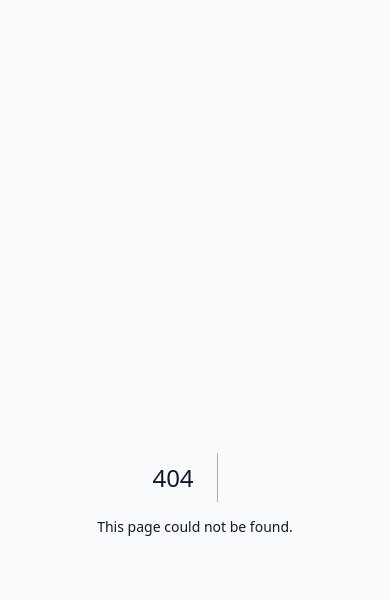
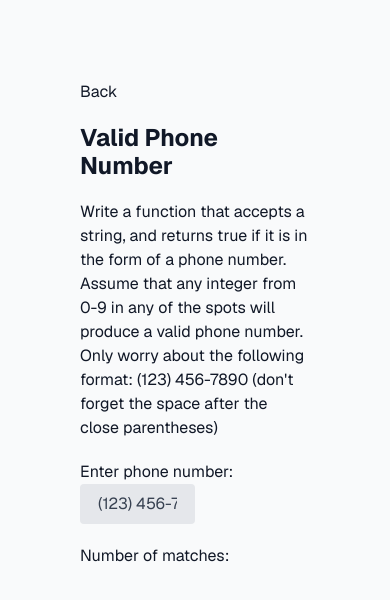
Before and after one commit to kmpronina/codewars, a Next.js app: page /pages/valid_phone_number in a window 390 px wide. Before the commit this address had no page. Shown: the top 600 px of the page. Built offline with nearby package versions, Linux system fonts and the light colour scheme.

Commit message:
Valid phone number task

```diff
--- a/app/page.tsx
+++ b/app/page.tsx
@@ -16,6 +16,7 @@ export default function Home() {
       <Link href="/pages/repeated_substring">Repeated Substring</Link>
       <Link href="/pages/strong_number">Strong Number</Link>
       <Link href="/pages/triangle_number_check">Triangle number check</Link>
+      <Link href="/pages/valid_phone_number">Valid Phone Number</Link>
     </main>
   );
 }
--- a/app/pages/strong_number/page.tsx
+++ b/app/pages/strong_number/page.tsx
@@ -12,8 +12,8 @@ export default function StrongNumber() {
   function StrongNumber(n: number) {
     if (!number || number <= 0) return "Invalid input";
     function factorial(n: number): number {
-      if (n === 0) return 1;
-      return n != 1 ? n * factorial(n - 1) : 1;
+      if (n === 0 || n === 1) return 1;
+      return n * factorial(n - 1);
     }
 
     return n ===
--- /dev/null
+++ b/app/pages/valid_phone_number/page.tsx
@@ -0,0 +1,37 @@
+"use client";
+
+import InputString from "@/app/_components/InputString";
+import LinkBack from "@/app/_components/LinkBack";
+import TaskTitle from "@/app/_components/TaskTitle";
+import WrapperWithLabel from "@/app/_components/WrapperWithLabel";
+import { useState } from "react";
+
+export default function ValidPhoneNumber() {
+  const [string, setString] = useState<string>("(123) 456-7890");
+
+  function ValidPhoneNumber(phoneNumber: string): boolean {
+    return /^\(\d{3}\)\ \d{3}\-\d{4}$/.test(phoneNumber);
+  }
+
+  return (
+    <>
+      <LinkBack />
+      <TaskTitle title="Valid Phone Number" />
+      <div>
+        Write a function that accepts a string, and returns true if it is in the
+        form of a phone number. Assume that any integer from 0-9 in any of the
+        spots will produce a valid phone number.
+        <br />
+        Only worry about the following format: (123) 456-7890 (don't forget the
+        space after the close parentheses)
+      </div>
+      <WrapperWithLabel label="Enter phone number">
+        <InputString string={string} setString={setString} />
+      </WrapperWithLabel>
+
+      <WrapperWithLabel label="Number of matches">
+        {ValidPhoneNumber(string)}
+      </WrapperWithLabel>
+    </>
+  );
+}
```
